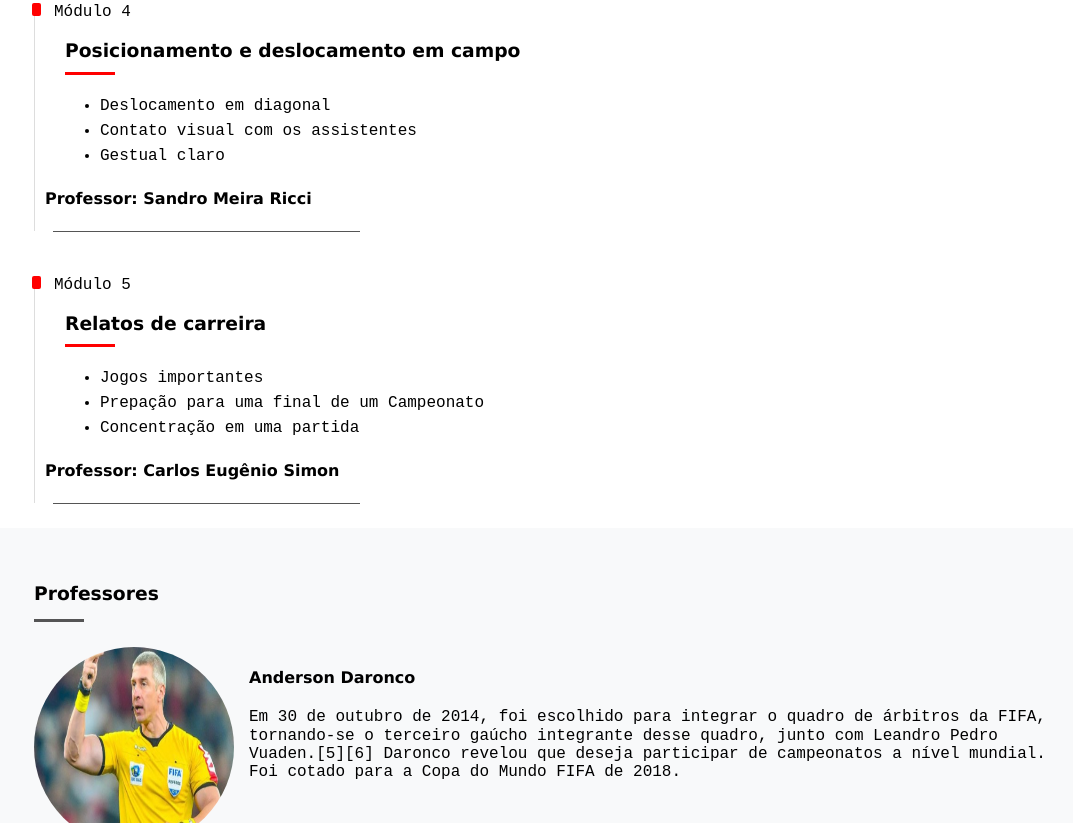
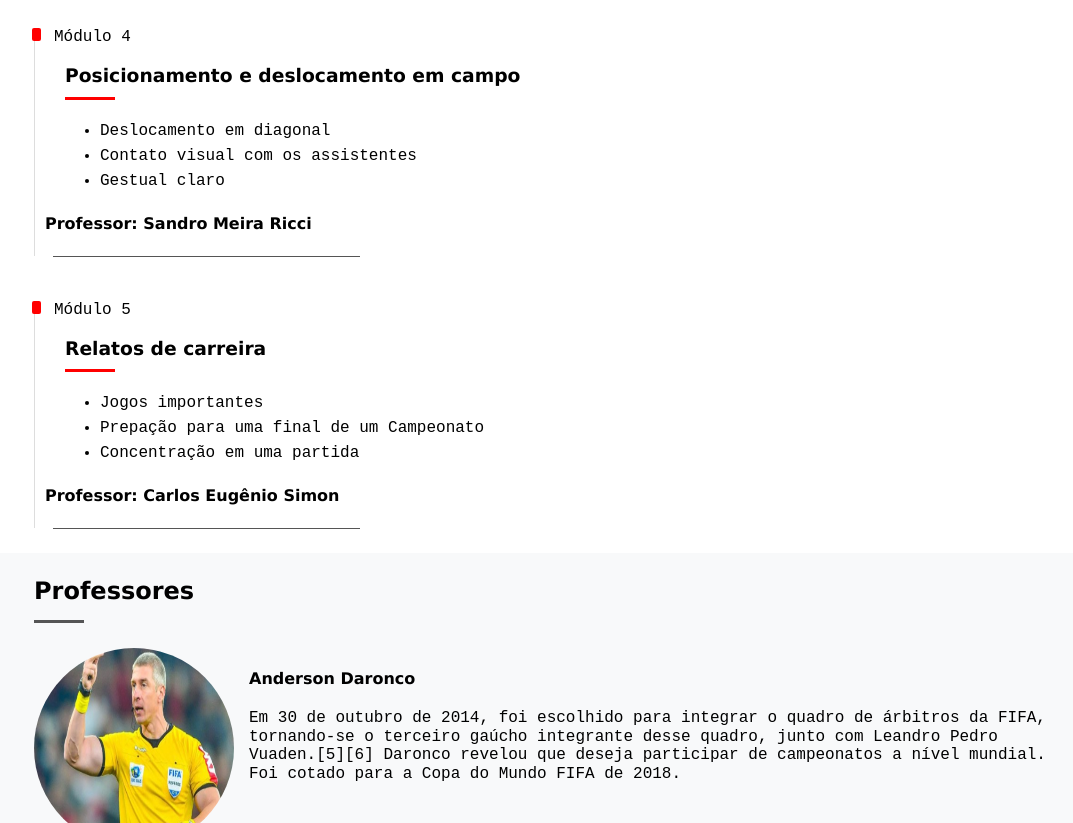
Before and after one commit to Derso07/Layout-curso, a plain HTML site: page index.html in a window 1280 px wide. Shown: the part 2232-3055 px from the top of the page, without its empty margins (94-1167 px from the left). Drawn offline with Linux system fonts and the light colour scheme.

Commit message:
Finalizado detalhes

```diff
--- a/css/section_arbitros.css
+++ b/css/section_arbitros.css
@@ -3,11 +3,11 @@
     margin: 0 auto;
 }
 
-.arbitros h3{
-    margin: 55px 0 25px 0;
+.arbitros h2{
+    margin: 25px 0 25px 0;
 }
 
-.arbitros h3::after{
+.arbitros h2::after{
     content: '';
     display: block;
     width: 50px;
--- a/css/section_publico.css
+++ b/css/section_publico.css
@@ -21,6 +21,7 @@ section .titulo-publico::after{
     width: 80%;
     margin: 0 auto;
     padding-top: 25px;
+    padding-bottom: 25px;
 }
 
 .publico-alvo.active{
--- a/index.html
+++ b/index.html
@@ -4,7 +4,7 @@
     <meta charset="UTF-8">
     <meta name="viewport" content="width=device-width, initial-scale=1.0">
     <link rel="stylesheet" href="css/geral.css">
-    <title>Ederson Cursos</title>
+    <title>Futebol Interativo</title>
 </head>
 <body>
     <header class="container" >
@@ -127,7 +127,7 @@
 
     <section class="container fundo-arbitros">
         <div class="arbitros">
-            <h3>Professores</h3>
+            <h2>Professores</h2>
             <div class="modelo-arbitro-1">
                 <div class="arbitro">
                     <img src="img/daronco.jpg" alt="Anderson Daronco">
```
Also changed, not shown: 1 other file.
